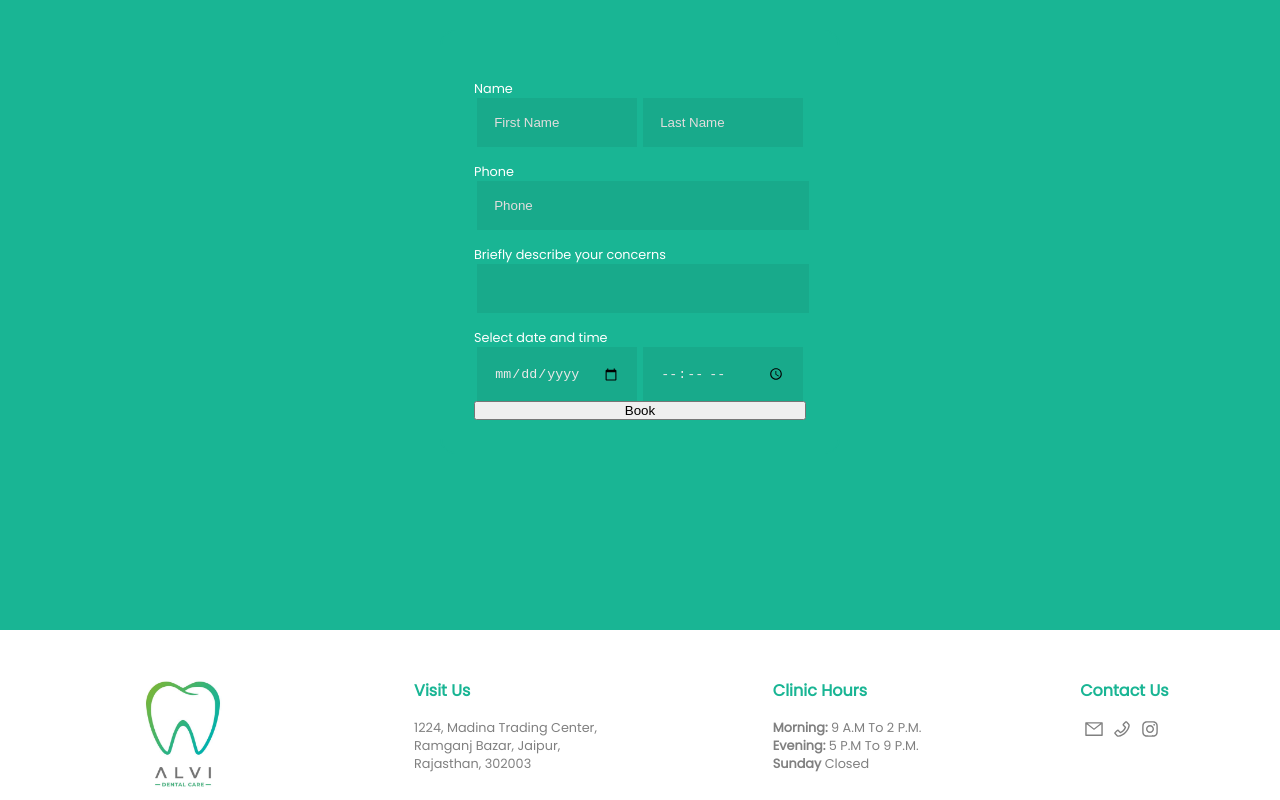
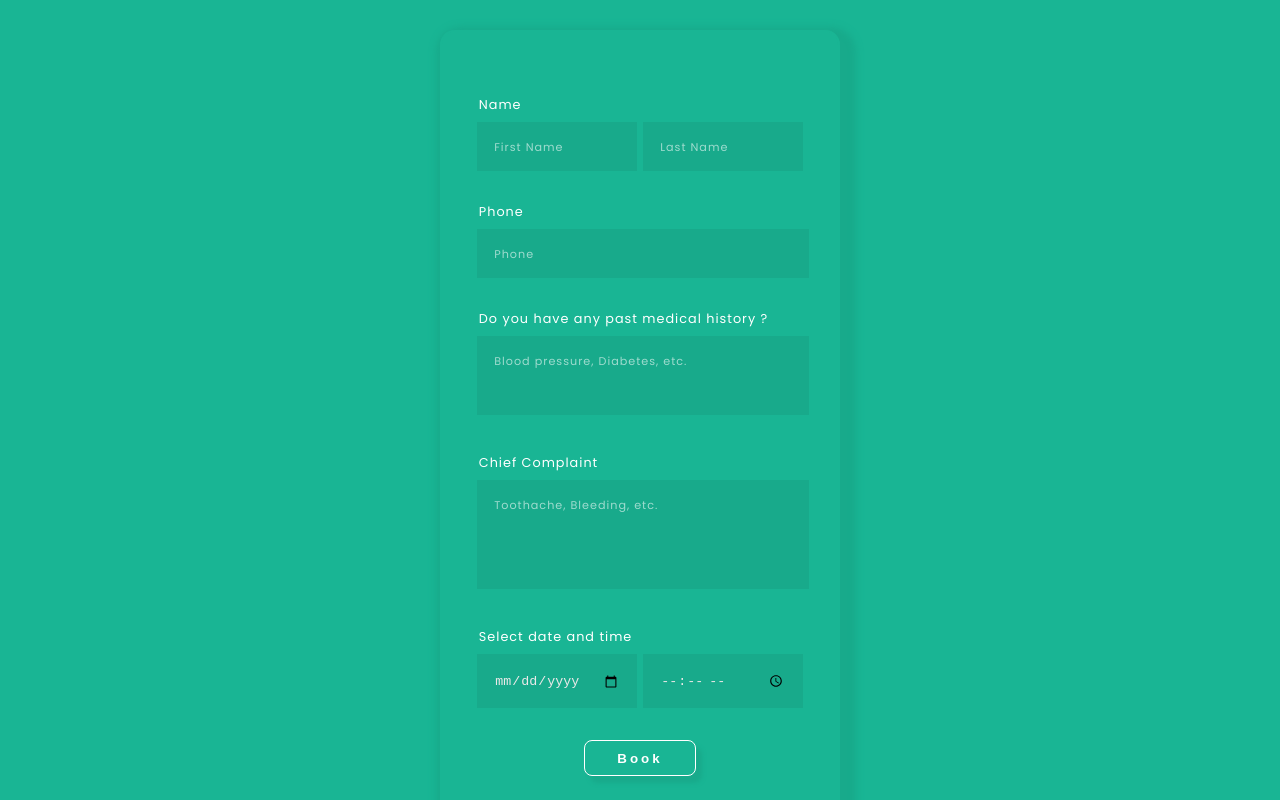
Before and after one commit to sayamalvi/alvidentalcare, a React (Create React App) app in the folder client/: page / in a window 1280 px wide. Shown: the part 4540-5340 px from the top of the page. Built offline with nearby package versions, Linux system fonts and the light colour scheme.

Commit message:
adding database

```diff
--- a/client/src/components/Form/Form.jsx
+++ b/client/src/components/Form/Form.jsx
@@ -1,6 +1,6 @@
 import React, { useState } from 'react'
 import classes from './Form.module.scss'
-// import { TextField } from '@mui/material'
+
 
 const loadScript = (src) => {
     return new Promise((resolve) => {
@@ -16,9 +16,11 @@ const loadScript = (src) => {
         document.body.appendChild(script)
     })
 }
+
+
 const Form = () => {
 
-    // Razorpay --------------------------------------------------
+    // Razorpay ---------------------------------------------------
     const displayRazorpay = async () => {
         const res = await loadScript('https://checkout.razorpay.com/v1/checkout.js')
 
@@ -44,15 +46,43 @@ const Form = () => {
         const paymentObject = new window.Razorpay(options)
         paymentObject.open()
     }
-    //------------------------------------------------------------
-    const date = new Date();
+
+
+    //Validations----------------------------------------------
+
+    // const [formValid, setFormValid] = useState(false);
+    // const checkFormValid = () => {
+    //     nameValid && phoneValid ? setFormValid(true) : setFormValid(false);
+    // }
+
+    const [issuesValid, setIssuesValid] = useState(false);
+    const checkIssuesValidation = () => {
+        user.issue.length > 0 && user.history.length > 0 ? setIssuesValid(true) : setIssuesValid(false);
+    }
+    const [phoneValid, setPhoneValid] = useState(false);
+    const checkPhoneValidation = () => {
+        user.phone.length === 11 ? setPhoneValid(true) : setPhoneValid(false);
+        console.log(phoneValid);
+    }
+
+    const [nameValid, setNameValid] = useState(false);
+    const checkNameValidation = () => {
+        user.firstName.length > 0 && user.lastName.length > 0 ? setNameValid(true) : setNameValid(false)
+    }
+
+
+    //--------------------------------------------------------
     const [user, setUser] = useState({
         firstName: "",
         lastName: "",
         phone: "",
         issue: "",
-        date: `${date.getDate()}/${date.getMonth() + 1}/${date.getFullYear()}`,
-        time: date.toLocaleTimeString('en-IN')
+        history: "",
+        date: '',
+        time: "",
+        // date: `${date.getDate()}/${date.getMonth() + 1}/${date.getFullYear()}`,
+        // time: date.toLocaleTimeString('en-IN'),
+        concerns: []
     })
 
     const handleSubmit = (e) => {
@@ -62,13 +92,18 @@ const Form = () => {
     }
     const clear = () => {
         setUser({
-            name: "",
+            firstName: "",
+            lastName: "",
             phone: "",
             issue: "",
-            date: date.getDay(),
-            time: date.getHours()
+            date: '',
+            time: "",
+            concerns: []
         })
     }
+
+
+    // Main form ---------------------------------------------------
     return (
         <div className={classes.container}>
             <h1>Book an Appointment</h1>
@@ -93,6 +128,7 @@ const Form = () => {
                                         firstName: e.target.value
                                     }
                                 })
+                                checkNameValidation()
                             }}
                         />
                         <input
@@ -108,6 +144,7 @@ const Form = () => {
                                         lastName: e.target.value
                                     }
                                 })
+                                checkNameValidation()
                             }}
                         />
                     </div>
@@ -127,15 +164,41 @@ const Form = () => {
                                     phone: e.target.value
                                 }
                             })
+                            checkPhoneValidation();
                         }}
 
                     />
                 </div>
-                <div className={classes.form__concerns}>
-                    <p>Briefly describe your concerns</p>
-                    <input
+                <div className={classes.form__history}>
+                    <p>Do you have any past medical history ?</p>
+                    <div className={classes.form__concerns__history}>
+                        <textarea
+                            type='text'
+                            required
+                            placeholder='Blood pressure, Diabetes, etc.'
+                            rows='3'
+                            variant="filled"
+                            value={user.history}
+                            onChange={(e) => {
+                                setUser((prev) => {
+                                    return {
+                                        ...prev,
+                                        history: e.target.value
+                                    }
+                                })
+                                checkIssuesValidation()
+                            }}
+
+                        />
+                    </div>
+                </div>
+                <div className={classes.form__describe_concerns}>
+                    <p>Chief Complaint</p>
+                    <textarea
                         type='text'
                         required
+                        placeholder='Toothache, Bleeding, etc.'
+                        rows='5'
                         variant="filled"
                         value={user.issue}
                         onChange={(e) => {
@@ -145,6 +208,7 @@ const Form = () => {
                                     issue: e.target.value
                                 }
                             })
+                            checkIssuesValidation()
                         }}
 
                     />
@@ -186,12 +250,20 @@ const Form = () => {
                         />
                     </div>
                 </div>
-                <button
-                    className={classes.buttonClass}
-                    onClick={displayRazorpay}
-                >
-                    Book
-                </button>
+                {phoneValid && nameValid && issuesValid ? (
+                    <button
+                        className={classes.form__buttonClass}
+                        onClick={displayRazorpay}
+                    >
+                        Book
+                    </button>
+                ) : (
+                    <button
+                        className={classes.notFilled}
+                    >
+                        Book
+                    </button>
+                )}
 
             </form>
         </div>
--- a/client/src/components/Form/Form.module.scss
+++ b/client/src/components/Form/Form.module.scss
@@ -6,9 +6,10 @@
     // flex-direction: column;
     // justify-content: center;
     // align-items: center;
-    // text-align: center;
+    text-align: center;
 }
 .form {
+    box-shadow: 6px 7px 7px 10px rgb(24 170 139);
     color: white;
     padding: 2rem;
     display: flex;
@@ -28,9 +29,28 @@
         width: 100%;
         text-align: left;
         margin-top: 1rem;
+        letter-spacing: 1px;
+        margin: 2rem 0 0.5rem 0.3rem;
+    }
+    &__buttonClass {
+        cursor: pointer;
+        font-weight: bold;
+        margin: 2rem auto;
+        width: fit-content;
+        padding: 0.6rem 2rem;
+        border-radius: 8px;
+        color: $darkGreen;
+        letter-spacing: 3px;
+        border: 1px solid transparent;
+        background-color: rgb(246, 244, 244);
+        box-shadow: 6px 7px 4px 0px rgb(24 170 139);
     }
 }
-input {
+textarea {
+    resize: none;
+}
+input,
+textarea {
     color: rgb(236, 233, 233);
     padding: 1rem;
     margin: 0rem 0.2rem;
@@ -38,14 +58,23 @@ input {
     background-color: rgb(24, 170, 139);
     border: 1px solid transparent;
 }
-input:focus {
+input:focus,
+textarea:focus {
     outline: none !important;
     border: 1px solid transparent;
 }
-input::placeholder {
-    color: rgb(226, 221, 221);
+input::placeholder,
+textarea::placeholder {
+    color: rgba(255, 255, 255, 0.584);
+    font-size: 0.7rem;
+    letter-spacing: 1px;
+    font-weight: 200;
+    font-family: $poppins;
 }
-
+input:focus::placeholder,
+textarea:focus::placeholder {
+    color: transparent;
+}
 // .filled {
 //     margin: 1rem;
 //     font-size: 1rem;
@@ -60,19 +89,17 @@ input::placeholder {
 //         cursor: pointer;
 //     }
 // }
-// .notFilled {
-//     margin: 1rem;
-//     font-size: 1rem;
-//     padding: 0.7rem;
-//     width: 90%;
-//     color: $darkGreen;
-//     background-color: white;
-//     border: 2px solid $darkGreen;
-//     letter-spacing: 2px;
-//     border-radius: 10px;
-//     &:hover {
-//         cursor: pointer;
-//     }
-//     cursor: not-allowed;
-//     pointer-events: none;
-// }
+.notFilled {
+    cursor: not-allowed;
+    font-weight: bold;
+    margin: 2rem auto;
+    width: fit-content;
+    padding: 0.6rem 2rem;
+    border-radius: 8px;
+    color: white;
+    letter-spacing: 3px;
+    border: 1px solid transparent;
+    background-color: transparent;
+    border: 1px solid white;
+    box-shadow: 6px 7px 4px 0px rgb(24 170 139);
+}
```
Also changed, not shown: client/src/components/Heading/Heading.module.scss (+8 -1 lines), client/src/components/Heading/2021-10-16.jpg (added), 1 other file (tests, documents, lock files or other folders).
